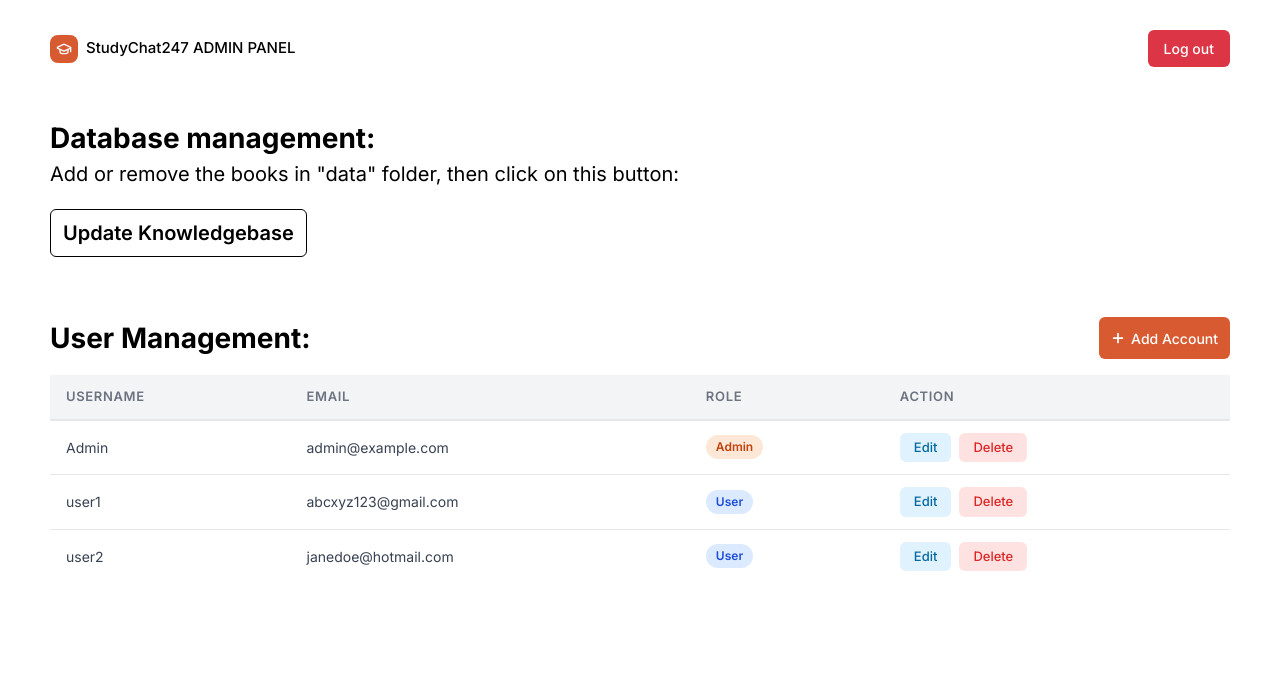
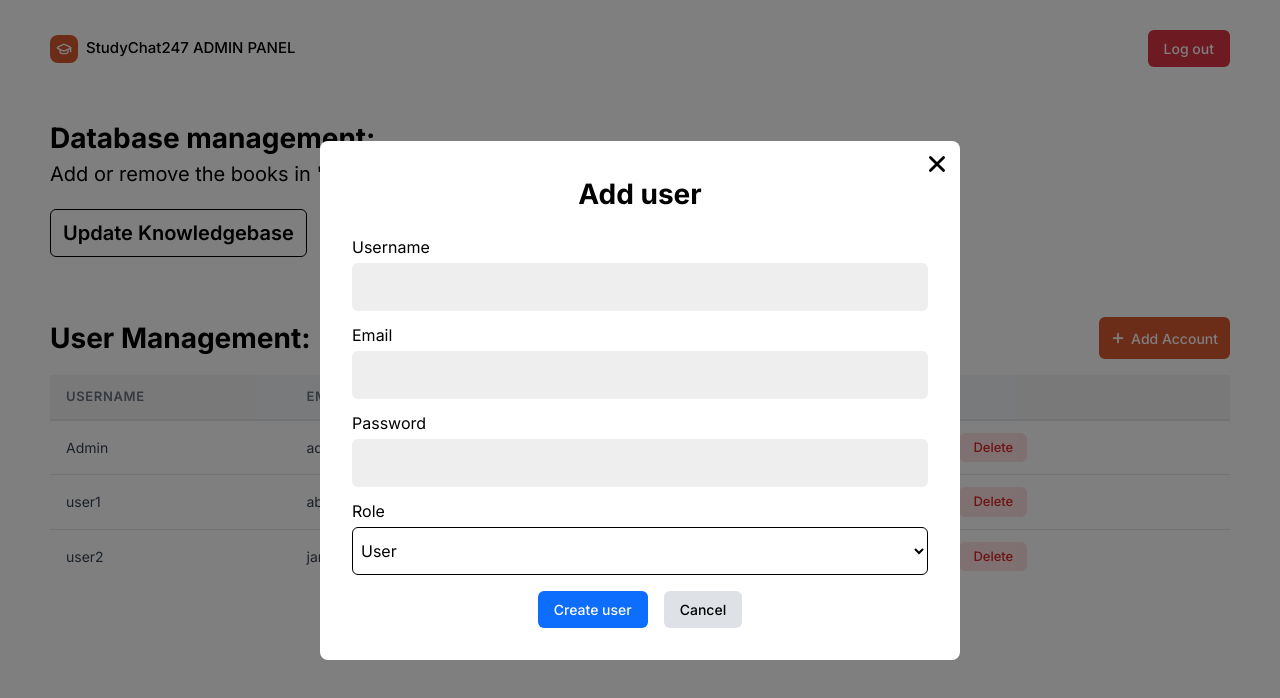
Before and after one commit to phuthaitran/studychat247, a React (Vite) app in the folder frontend/: page /admin in a window 1280 px wide. Both pictures are taken after a click on the button "Add Account". Shown: the top 698 px of the page. Built offline with nearby package versions, Linux system fonts and the light colour scheme.

Commit message:
Add modal for admin page

```diff
--- a/frontend/package.json
+++ b/frontend/package.json
@@ -11,6 +11,7 @@
   },
   "dependencies": {
     "@tailwindcss/vite": "^4.2.2",
+    "katex": "^0.17.0",
     "moment": "^2.30.1",
     "react": "^19.2.4",
     "react-dom": "^19.2.4",
--- /dev/null
+++ b/frontend/src/components/ConfirmModal.css
@@ -0,0 +1,116 @@
+.confirm-modal {
+    display: flex;
+    position: fixed;
+    top: 0;
+    left: 0;
+    z-index: 10;
+    justify-content: center;
+    align-items: center;
+    width: 100vw;
+    min-height: 100vh;
+    background-color: rgb(0 0 0 / 0.5);
+}
+
+.confirm-modal__bg {
+    background-color: white;
+    padding: 1.5rem 1.5rem;
+    border-radius: 8px;
+    position: relative;
+}
+
+.modal-prompt {
+    display: flex;
+    flex-direction: column;
+    align-items: center;
+    justify-content: center;
+    gap: 1rem;
+    width: 400px;
+    height: max-content;
+}
+
+.modal-header {
+    font-size: 1.25rem;
+    line-height: 1.75rem;
+    font-weight: 700;
+}
+
+.modal-info {
+    color: #374151;
+}
+
+.modal-selection {
+    display: flex;
+    margin-top: 1rem;
+    gap: 1rem;
+    align-items: center;
+    justify-content: center;
+}
+
+.confirm-button {
+    padding: 0.5rem 1rem;
+    border-radius: 6px;
+    background: #0d6efd;
+    color: white;
+    font-size: 14px;
+    font-weight: 500;
+    cursor: pointer;
+    display: flex;
+    align-items: center;
+    gap: 6px;
+    transition: background 0.15s;
+    border: none;
+}
+
+.confirm-button:hover {
+    background: #0a58ca;
+}
+
+.danger-button {
+    padding: 0.5rem 1rem;
+    border-radius: 6px;
+    background: #dc3545;
+    color: white;
+    font-size: 14px;
+    font-weight: 500;
+    cursor: pointer;
+    display: flex;
+    align-items: center;
+    gap: 6px;
+    transition: background 0.15s;
+    border: none;
+}
+
+.danger-button:hover {
+    background: #b02a37;
+}
+
+.cancel-button {
+    padding: 0.5rem 1rem;
+    border-radius: 6px;
+    background: #dee2e6;
+    color: black;
+    font-size: 14px;
+    font-weight: 500;
+    cursor: pointer;
+    display: flex;
+    align-items: center;
+    gap: 6px;
+    transition: background 0.15s;
+    border: none;
+}
+
+.cancel-button:hover {
+    background: #ced4da;
+}
+
+.modal-close-button {
+    position: absolute;
+    top: 0.5rem;
+    right: 0.5rem;
+    cursor: pointer;
+    background: none;
+    border: none;
+    display: flex;
+    align-items: center;
+    color: inherit;
+}
--- /dev/null
+++ b/frontend/src/components/ConfirmModal.jsx
@@ -0,0 +1,54 @@
+import React from "react";
+import { IoClose } from "react-icons/io5";
+import "./ConfirmModal.css"
+
+/**
+ * A reusable confirmation modal component.
+ *
+ * Props:
+ * - isOpen       {boolean}  – Whether the modal is visible.
+ * - onClose      {function} – Called when the backdrop or close button is clicked.
+ * - onConfirm    {function} – Called when the confirm (danger) button is clicked.
+ * - title        {string}   – Modal heading text.
+ * - message      {string}   – Body message text.
+ * - confirmLabel {string}   – Label for the confirm button (default: "Confirm").
+ * - cancelLabel  {string}   – Label for the cancel button (default: "Cancel").
+ */
+const ConfirmModal = ({
+  isOpen,
+  onClose,
+  onConfirm,
+  title = "Confirm",
+  message = "Are you sure?",
+  confirmLabel = "Confirm",
+  cancelLabel = "Cancel",
+}) => {
+  if (!isOpen) return null;
+
+  return (
+    <div onClick={onClose} className="confirm-modal">
+      <div
+        onClick={(e) => e.stopPropagation()}
+        className="confirm-modal__bg"
+      >
+        <div className="modal-prompt">
+          <h2 className="modal-header">{title}</h2>
+          <p className="modal-info">{message}</p>
+        </div>
+        <div className="modal-selection">
+          <button className="danger-button" onClick={onConfirm}>
+            {confirmLabel}
+          </button>
+          <button className="cancel-button" onClick={onClose}>
+            {cancelLabel}
+          </button>
+        </div>
+        <button className="modal-close-button" onClick={onClose} aria-label="Close modal">
+          <IoClose size={30} />
+        </button>
+      </div>
+    </div>
+  );
+};
+
+export default ConfirmModal;
--- a/frontend/src/components/DropdownProfile.jsx
+++ b/frontend/src/components/DropdownProfile.jsx
@@ -1,4 +1,4 @@
-import React from "react";
+import { React, useState } from "react";
 import "./Sidebar.css"
 
 const DropdownProfile = () => {
--- /dev/null
+++ b/frontend/src/components/UserForm.css
@@ -0,0 +1,59 @@
+.user-form-modal {
+    display: flex;
+    position: fixed;
+    top: 0;
+    left: 0;
+    z-index: 10;
+    justify-content: center;
+    align-items: center;
+    width: 100vw;
+    min-height: 100vh;
+    background-color: rgb(0 0 0 / 0.5);
+}
+
+.user-form-modal__bg {
+    background-color: white;
+    padding: 2rem;
+    border-radius: 8px;
+    width: 50vw;
+    position: relative;
+}
+
+.user-form-modal__title {
+    font-size: 28px;
+    text-align: center;
+    margin-bottom: 20px;
+    font-weight: bold;
+}
+
+.user-form-modal__input {
+    display: flex;
+    flex-direction: column;
+    gap: 4px;
+    margin-bottom: 12px;
+}
+
+.user-form-modal__input input {
+    width: 100%;
+    padding: 12px;
+    background: #eee;
+    border-radius: 6px;
+    border: none;
+    outline: none;
+    font-size: 16px;
+    color: #333;
+}
+
+.user-form-modal__input select {
+    border: 0.5px solid black;
+    border-radius: 6px;
+    cursor: pointer;
+    padding: 12px 4px;
+}
+
+.user-form-modal__button {
+    display: flex;
+    align-items: center;
+    justify-content: center;
+    gap: 4px;
+}
--- /dev/null
+++ b/frontend/src/components/UserForm.jsx
@@ -0,0 +1,69 @@
+import React from "react";
+import { IoClose } from "react-icons/io5";
+import "./UserForm.css"
+
+/*
+Create a user form for an admin to add or edit user, with:
+- user (string)
+- email (string)
+- password (string)
+- role (a select dropdown between Admin and User)
+
+Under that is two button:
+- Create account / save changes (onClick: open the ConfirmModal)
+- Cancel (close this modal)
+
+The modal include a close button on the top right (using IoClose as the icon)
+*/
+
+const UserForm = ({
+  isOpen,
+  onClose,
+  onConfirm,
+  title = "User",
+  confirmLabel = "Confirm",
+  cancelLabel = "Cancel",
+}) => {
+  if (!isOpen) return null;
+
+  return (
+    <div onClick={onClose} className="user-form-modal">
+      <div
+        onClick={(e) => e.stopPropagation()}
+        className="user-form-modal__bg"
+      >
+        <form>
+          <h2 className="user-form-modal__title">{title}</h2>
+          <div className="user-form-modal__input">
+            <label>Username</label>
+            <input type="username" name="username" required />
+          </div>
+          <div className="user-form-modal__input">
+            <label>Email</label>
+            <input type="email" name="email" required />
+          </div>
+          <div className="user-form-modal__input">
+            <label>Password</label>
+            <input type="password" name="password" required />
+          </div>
+          <div className="user-form-modal__input">
+            <label>Role</label>
+            <select name="role" id="role">
+              <option value="user">User</option>
+              <option value="admin">Admin</option>
+            </select>
+          </div>
+          <div className="modal-selection">
+            <button className="confirm-button" onClick={onConfirm}>{confirmLabel}</button>
+            <button className="cancel-button" onClick={onClose}>{cancelLabel}</button>
+          </div>
+        </form>
+        <button className="modal-close-button" onClick={onClose} aria-label="Close modal">
+          <IoClose size={30} />
+        </button>
+      </div>
+    </div>
+  )
+}
+
+export default UserForm;
--- a/frontend/src/pages/Admin.css
+++ b/frontend/src/pages/Admin.css
@@ -63,6 +63,25 @@
     background: #f8d3c7;
 }
 
+.dashboard-header__logout {
+    padding: 0.5rem 1rem;
+    border-radius: 6px;
+    background: #dc3545;
+    color: white;
+    font-size: 14px;
+    font-weight: 500;
+    cursor: pointer;
+    display: flex;
+    align-items: center;
+    gap: 6px;
+    transition: background 0.15s;
+    border: none;
+}
+
+.dashboard-header__logout:hover {
+    background: #b02a37;
+}
+
 .user-management {
     padding: 20px 50px;
 }
@@ -77,7 +96,7 @@
     font-weight: bolder;
 }
 
-.user-management-header button {
+.add-user-button {
     padding: 8px 12px;
     border-radius: 6px;
     background: #D85A30;
@@ -91,7 +110,7 @@
     transition: background 0.15s;
 }
 
-.user-management-header button:hover {
+.add-user-button:hover {
     background: #b45309;
 }
 
@@ -191,95 +210,3 @@
 .btn-delete:hover {
     background: #fecaca;
 }
-
-.logout-modal {
-    display: flex;
-    position: fixed;
-    top: 0;
-    left: 0;
-    z-index: 10;
-    justify-content: center;
-    align-items: center;
-    width: 100vw;
-    min-height: 100vh;
-    background-color: rgb(0 0 0 / 0.5);
-}
-
-.logout-modal__bg {
-    background-color: white;
-    padding: 1.5rem 1.5rem;
-    border-radius: 8px;
-    position: relative;
-}
-
-.modal-prompt {
-    display: flex;
-    flex-direction: column;
-    align-items: center;
-    justify-content: center;
-    gap: 1rem;
-    width: 400px;
-    height: max-content;
-}
-
-
-.modal-header {
-    font-size: 1.25rem;
-    line-height: 1.75rem;
-    font-weight: 700;
-}
-
-.modal-info {
-    color: #374151;
-}
-
-.modal-selection {
-    display: flex;
-    margin-top: 1rem;
-    gap: 1rem;
-    align-items: center;
-    justify-content: center;
-}
-
-.danger-button {
-    padding: 0.5rem 1rem;
-    border-radius: 6px;
-    background: #dc3545;
-    color: white;
-    font-size: 14px;
-    font-weight: 500;
-    cursor: pointer;
-    display: flex;
-    align-items: center;
-    gap: 6px;
-    transition: background 0.15s;
-}
-
-.danger-button:hover {
-    background: #b02a37;
-}
-
-.cancel-button {
-    padding: 0.5rem 1rem;
-    border-radius: 6px;
-    background: #D1D5DB;
-    color: black;
-    font-size: 14px;
-    font-weight: 500;
-    cursor: pointer;
-    display: flex;
-    align-items: center;
-    gap: 6px;
-    transition: background 0.15s;
-}
-
-.cancel-button:hover {
-    background: #9CA3AF;
-}
-
-.close-button {
-    position: absolute;
-    top: 0.5rem;
-    right: 0.5rem;
-    cursor: pointer;
-}
--- a/frontend/src/pages/Admin.jsx
+++ b/frontend/src/pages/Admin.jsx
@@ -1,8 +1,8 @@
 import React, { useState } from "react";
-import { IoClose } from "react-icons/io5";
 import "./Admin.css"
-
 import { LuGraduationCap } from "react-icons/lu";
+import ConfirmModal from "../components/ConfirmModal";
+import UserForm from "../components/UserForm";
 
 // Mock user list for admin view
 const mockUsers = [
@@ -28,6 +28,8 @@ const mockUsers = [
 
 const Admin = () => {
   const [isOpen, setIsOpen] = useState(false)
+  const [isFormOpen, setIsFormOpen] = useState(false)
+  const [selectedUser, setSelectedUser] = useState(null)
   return (
     <>
       <div className="dashboard-header">
@@ -37,27 +39,17 @@ const Admin = () => {
           </div>
           <span className="dashboard-header__logo--text">StudyChat247 ADMIN PANEL</span>
         </div>
-        <button className="danger-button" onClick={() => setIsOpen(true)}>Log out</button>
-        {isOpen && (
-          <div onClick={() => setIsOpen(false)} className="logout-modal">
-            <div
-              onClick={(e) => e.stopPropagation()}
-              className="logout-modal__bg"
-            >
-              <div className="modal-prompt">
-                <h2 className="modal-header">Log out</h2>
-                <p className="modal-info">Are you sure you want to log out?</p>
-              </div>
-              <div className="modal-selection">
-                <button className="danger-button">Log out</button>
-                <button className="cancel-button" onClick={() => setIsOpen(false)}>Cancel</button>
-              </div>
-              <div className="close-button">
-                <IoClose onClick={() => setIsOpen(false)} size={30} />
-              </div>
-            </div>
-          </div>
-        )}
+        <button className="dashboard-header__logout" onClick={() => setIsOpen(true)}>Log out</button>
+        {/* Logout modal */}
+        <ConfirmModal
+          isOpen={isOpen}
+          onClose={() => setIsOpen(false)}
+          onConfirm={() => setIsOpen(false)}
+          title="Log out"
+          message="Are you sure you want to log out?"
+          confirmLabel="Log out"
+          cancelLabel="Cancel"
+        />
       </div>
 
       <div className="dashboard-textbooks">
@@ -70,7 +62,18 @@ const Admin = () => {
       <div className="user-management">
         <div className="user-management-header">
           <h1>User Management: </h1>
-          <button><svg width="14" height="14" viewBox="0 0 16 16" fill="none"><path d="M8 3v10M3 8h10" stroke="currentColor" strokeWidth="2" strokeLinecap="round" /></svg> Add Account</button>
+          <button className="add-user-button" onClick={() => setIsFormOpen(true)}>
+            <svg width="14" height="14" viewBox="0 0 16 16" fill="none"><path d="M8 3v10M3 8h10" stroke="currentColor" strokeWidth="2" strokeLinecap="round" /></svg>
+            Add Account
+          </button>
+          <UserForm
+            isOpen={isFormOpen}
+            onClose={() => setIsFormOpen(false)}
+            onConfirm={() => setIsFormOpen(false)}
+            title="Add user"
+            confirmLabel="Create user"
+            cancelLabel="Cancel"
+          />
         </div>
 
         {/* User list section with action buttons */}
@@ -95,7 +98,17 @@ const Admin = () => {
                 </td>
                 <td className="action-cell">
                   <button className="btn-edit">Edit</button>
-                  <button className="btn-delete">Delete</button>
+                  <button className="btn-delete" onClick={() => setSelectedUser(user)}>Delete</button>
+                  {/* User delete confirm modal */}
+                  <ConfirmModal
+                    isOpen={selectedUser?.id === user.id}
+                    onClose={() => setSelectedUser(null)}
+                    onConfirm={() => setSelectedUser(null)}
+                    title="Delete user"
+                    message={`Are you sure you want to delete "${selectedUser?.username}"?`}
+                    confirmLabel="Delete"
+                    cancelLabel="Cancel"
+                  />
                 </td>
               </tr>
             ))}
```
Also changed, not shown: frontend/src/components/UserForm.module.css (added, +31 -0 lines), 1 other file (tests, documents, lock files or other folders).
